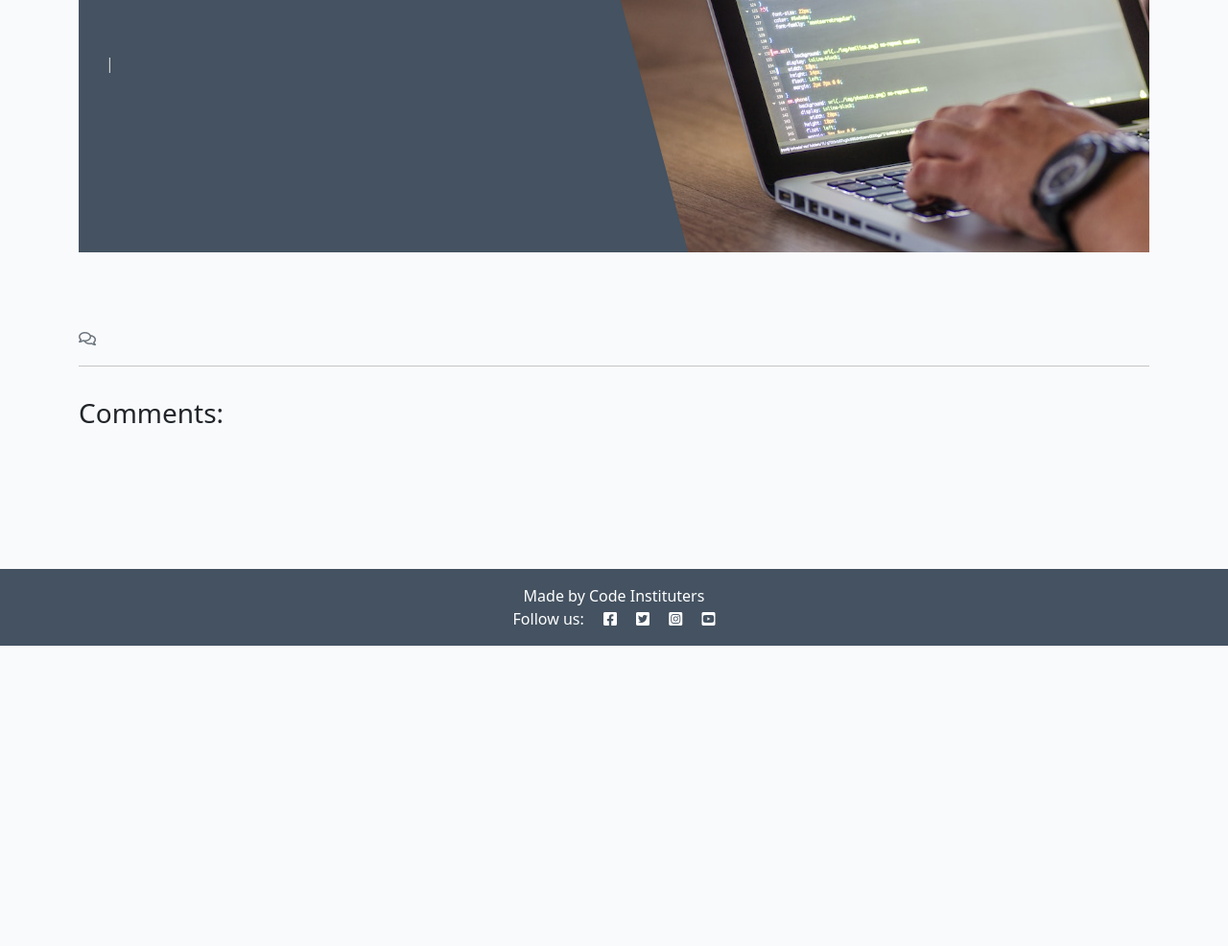
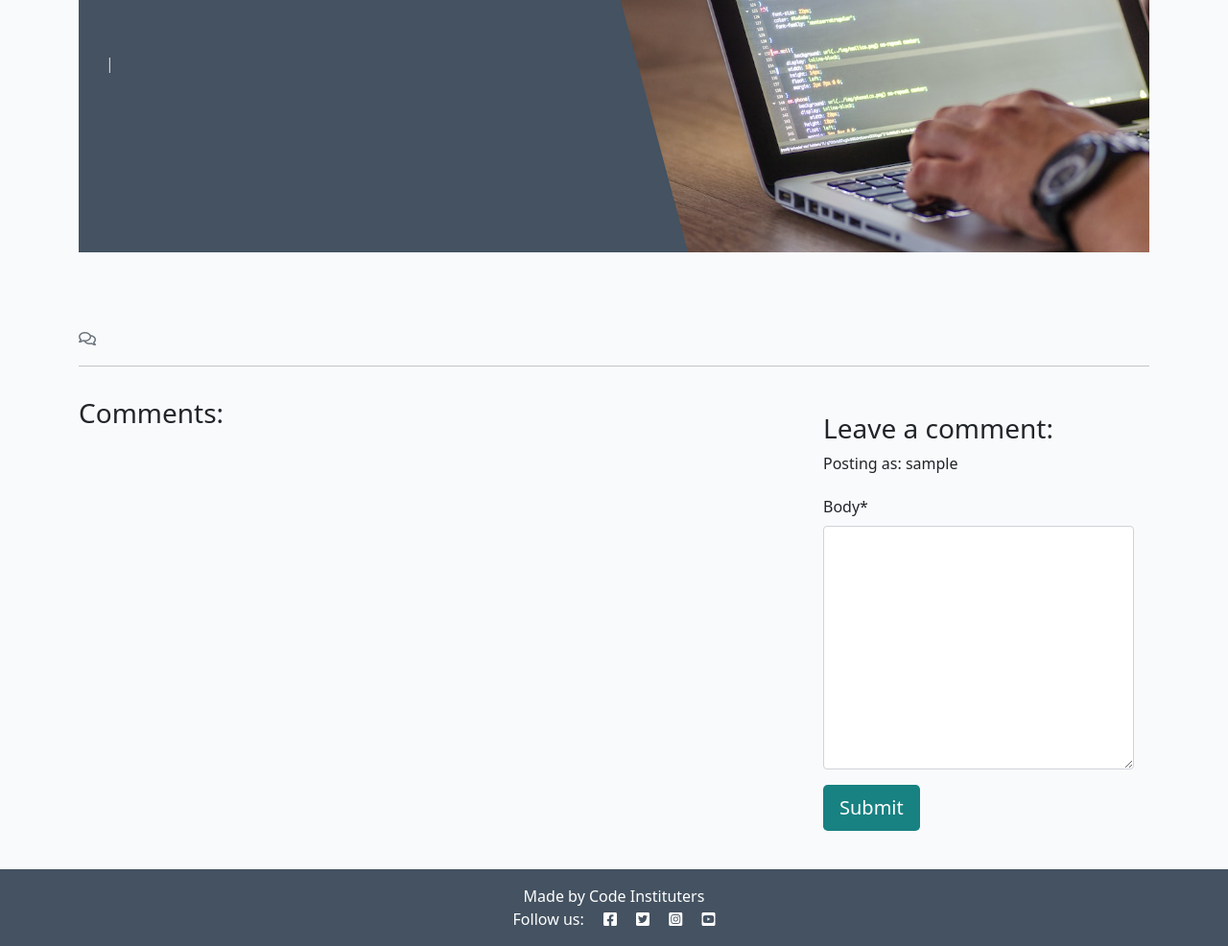
Before and after one commit to maggku/cats, a Django app: template posts/templates/posts/post_detail.html in a window 1280 px wide. Shown: the part 127-1113 px from the top of the page at 96% size. Before the commit the page ends 800 px from the top, so only its background shows below. Run offline with Django 4.2, Linux system fonts and the light colour scheme; the template is opened without the code that fills it: values that come from a table or form of the project are taken from there, others are empty; the visitor is signed in with stand-in values (Sample User, id 1); some libraries are stand-ins or nearby versions.

Commit message:
In the post_detail.html, adding the comment form below the post

```diff
--- a/posts/templates/posts/post_detail.html
+++ b/posts/templates/posts/post_detail.html
@@ -71,6 +71,24 @@
         {% endfor %}
       </div>
     </div>
+    <!-- Creating New Comments -->
+    <div class="col-md-4 card mb-4 mt-3">
+      <div class="card-body">
+        {% if user.is_authenticated %}
+        <h3>Leave a comment:</h3>
+        <p>Posting as: {{ user.username }}</p>
+        <form id="commentForm" method="post"
+          style="margin-top: 1.3em;">
+          {{ comment_form | crispy }}
+          {% csrf_token %}
+          <button id="submitButton" type="submit"
+            class="btn btn-signup btn-lg">Submit</button>
+        </form>
+        {% else %}
+        <p>Log in to leave a comment</p>
+        {% endif %}
+      </div>
+    </div>
   </div>
 </div>
 
```
